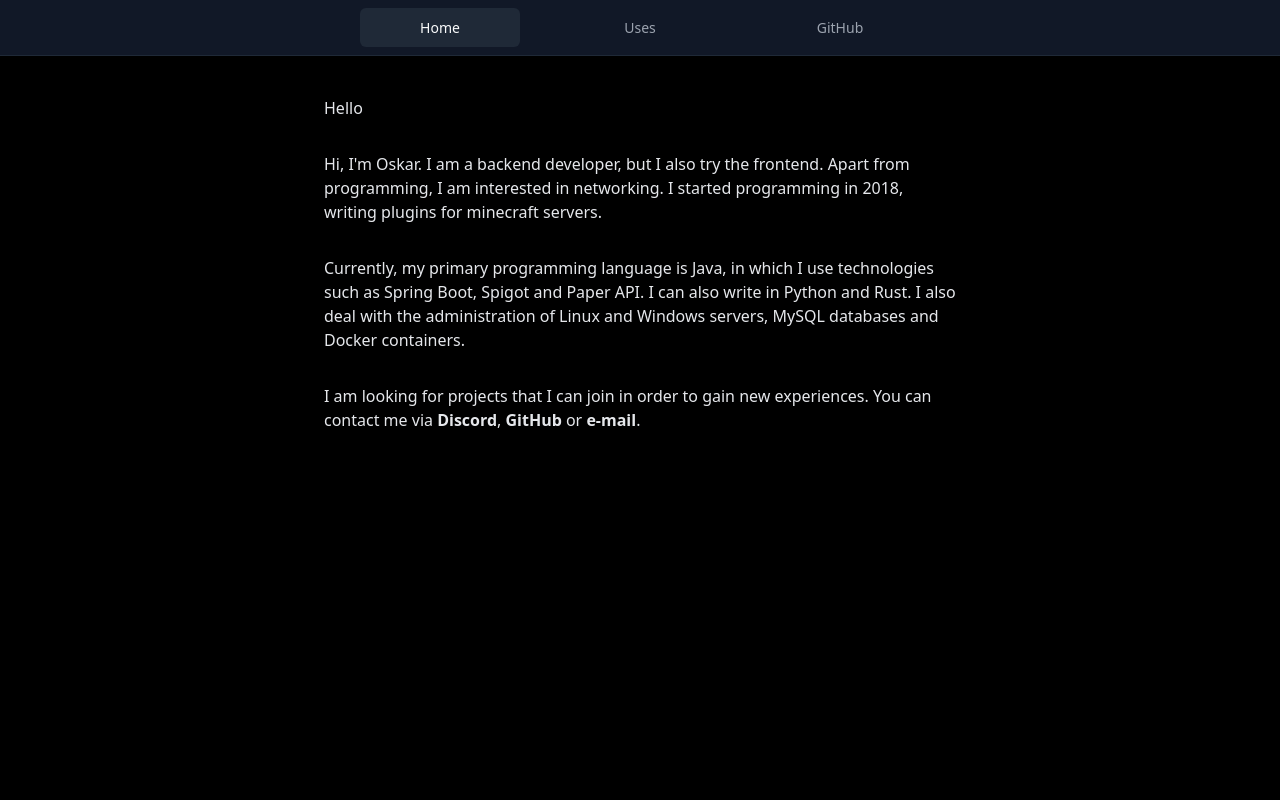
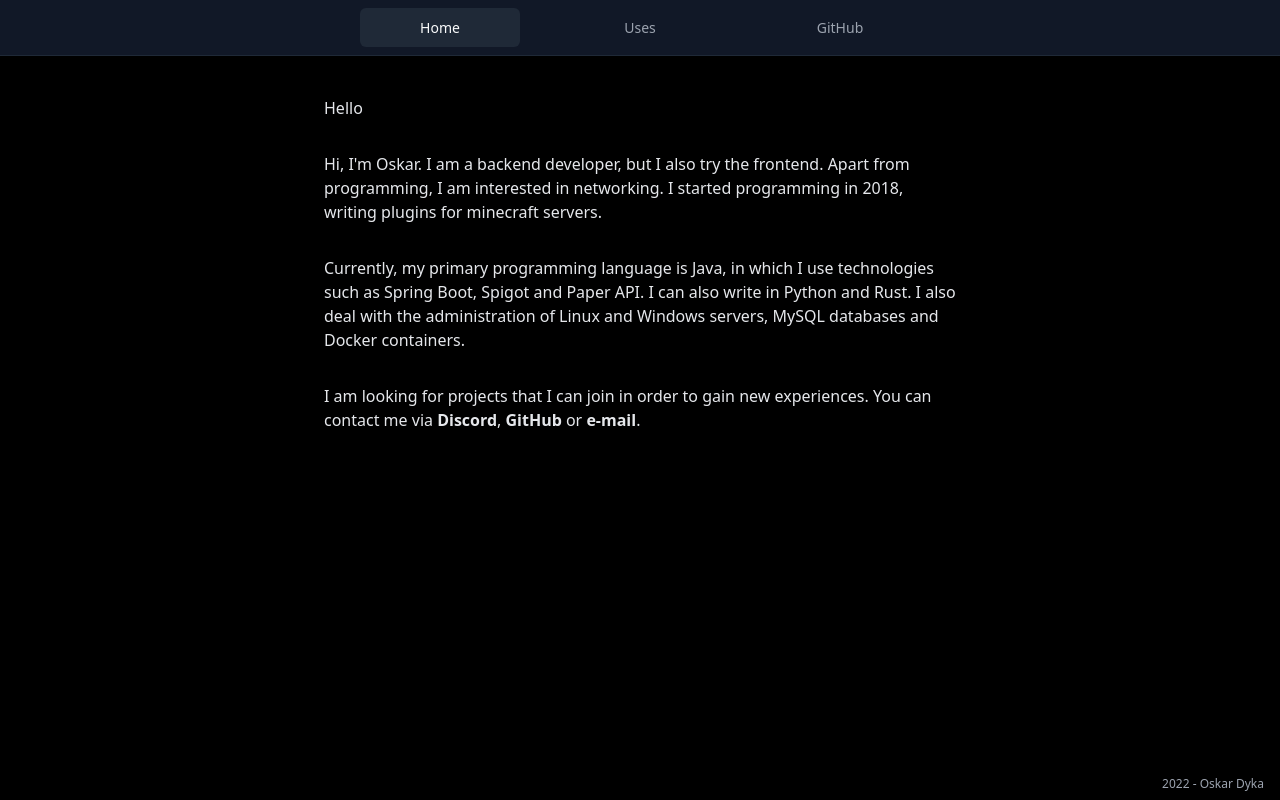
Before and after one commit to TeksuSiK/homepage, a Next.js app: page / in a window 1280 px wide. Built offline with nearby package versions, Linux system fonts and the light colour scheme.

Commit message:
Add footer to layout

```diff
--- /dev/null
+++ b/components/Footer.tsx
@@ -0,0 +1,9 @@
+const Footer = () => {
+  return (
+    <footer className="text-right text-xs text-gray-400 absolute bottom-2 right-4">
+      <p>{new Date().getFullYear()} - Oskar Dyka</p>
+    </footer>
+  );
+};
+
+export default Footer
--- a/components/Layout.tsx
+++ b/components/Layout.tsx
@@ -1,4 +1,5 @@
 import Navigation from './Navigation'
+import Footer from './Footer'
 
 interface Props {
   children: React.ReactNode;
@@ -11,6 +12,7 @@ return (
     <div className="w-full flex justify-center relative">
       {children}
     </div>
+    <Footer />
   </>
 )
 }
```
